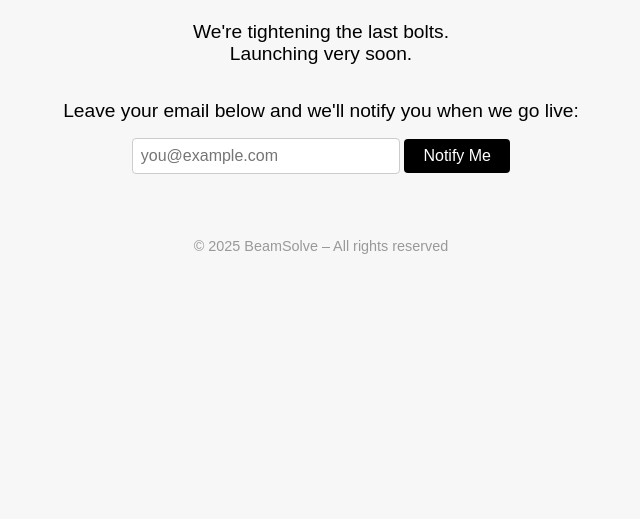
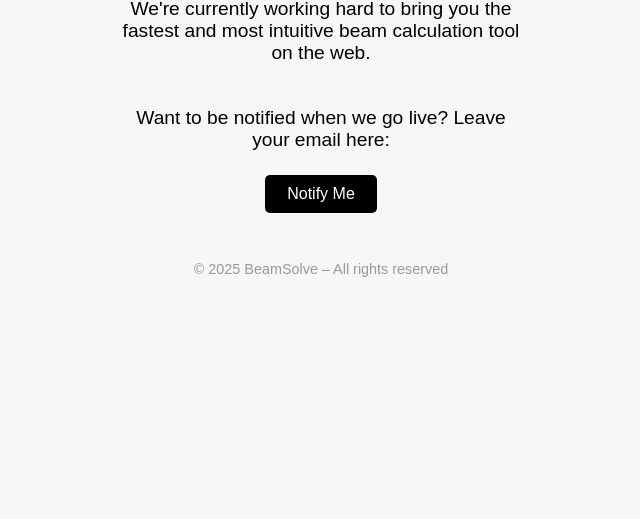
Before and after one commit to KrisBrabander/BeamSolve, a plain HTML site: page index.html in a window 1280 px wide. Shown: the part 345-864 px from the top of the page, without its empty margins (319-959 px from the left). Drawn offline with Linux system fonts and the light colour scheme.

Commit message:
Update index.html

```diff
--- a/index.html
+++ b/index.html
@@ -23,26 +23,19 @@
     }
     p {
       font-size: 1.2rem;
-      margin-bottom: 1rem;
+      margin-bottom: 1.5rem;
+      max-width: 400px;
     }
-    input[type="email"] {
-      padding: 0.5rem;
-      font-size: 1rem;
-      width: 250px;
-      margin-bottom: 1rem;
-      border: 1px solid #ccc;
-      border-radius: 4px;
-    }
-    button {
-      padding: 0.5rem 1.2rem;
+    a button {
+      padding: 0.6rem 1.4rem;
       font-size: 1rem;
       background-color: #000;
       color: #fff;
       border: none;
-      border-radius: 4px;
+      border-radius: 5px;
       cursor: pointer;
     }
-    button:hover {
+    a button:hover {
       background-color: #222;
     }
     footer {
@@ -54,16 +47,13 @@
 </head>
 <body>
   <h1>🚧 BeamSolve</h1>
-  <p>We're tightening the last bolts.<br/>Launching very soon.</p>
+  <p>We're currently working hard to bring you the fastest and most intuitive beam calculation tool on the web.</p>
 
-  <p>Leave your email below and we'll notify you when we go live:</p>
+  <p>Want to be notified when we go live? Leave your email here:</p>
 
-  <form action="https://formsubmit.co/f60ac6551f5dc3dce71fa7ee3a7e51a9" method="POST">
-    <input type="email" name="email" placeholder="you@example.com" required>
-    <input type="hidden" name="_captcha" value="false">
-    <input type="hidden" name="_template" value="table">
-    <button type="submit">Notify Me</button>
-  </form>
+  <a href="https://tally.so/r/w2RNRg" target="_blank">
+    <button>Notify Me</button>
+  </a>
 
   <footer>© 2025 BeamSolve – All rights reserved</footer>
 </body>
```
